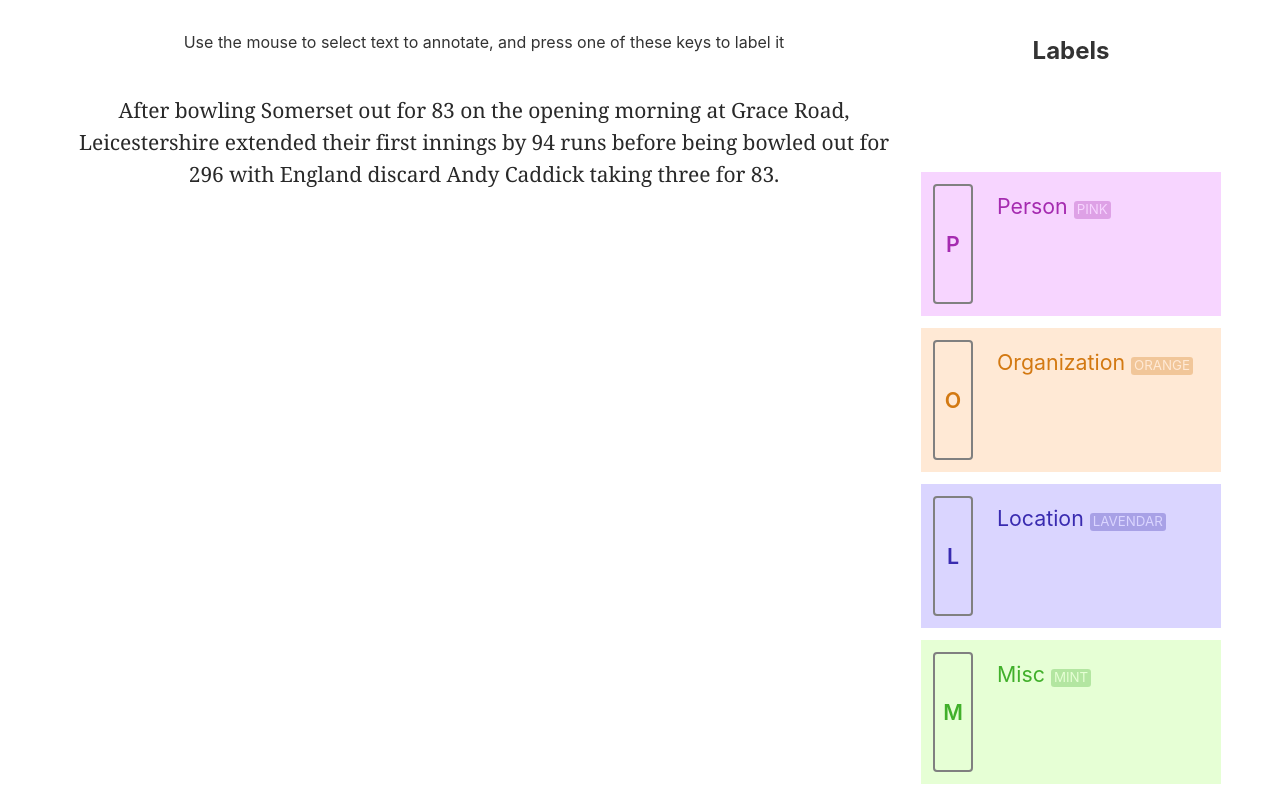
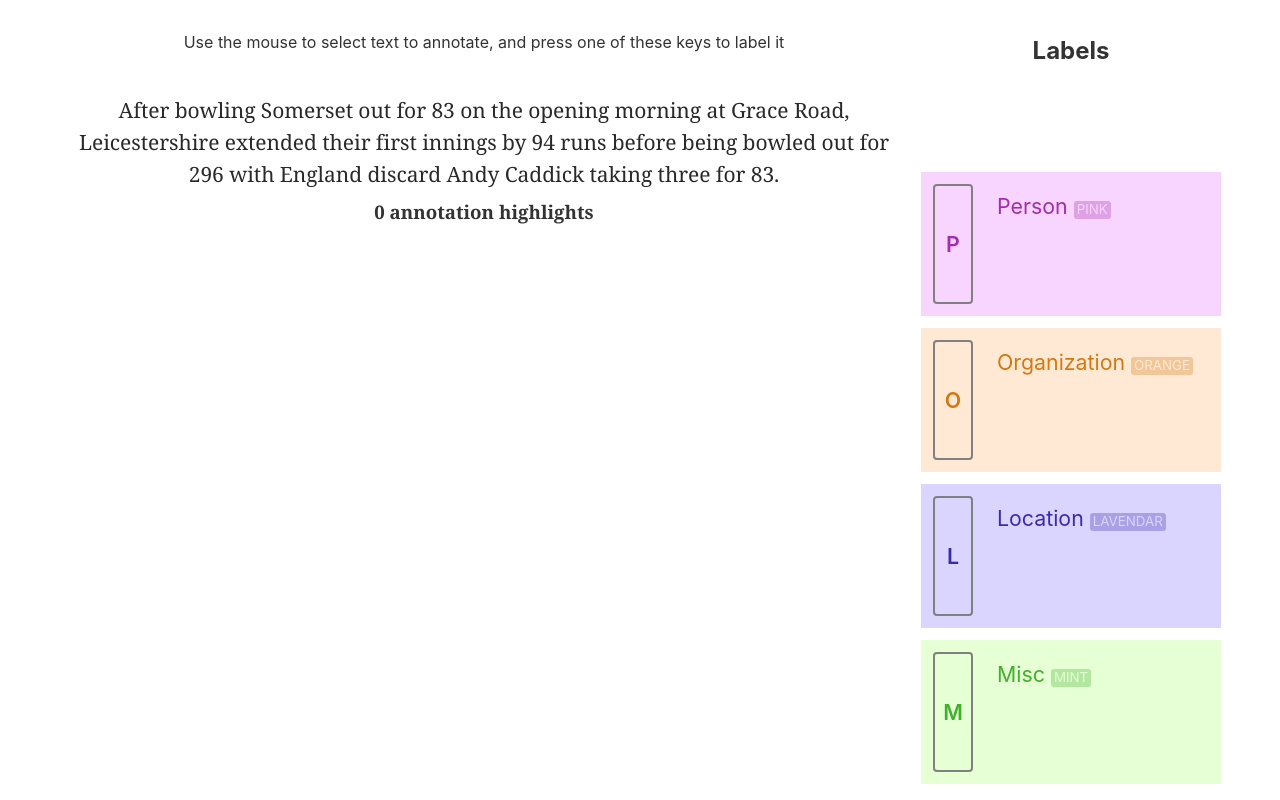
Before and after one commit to ledgerluminary55/labeller, a Svelte app: page / in a window 1280 px wide. Built offline with nearby package versions, Linux system fonts and the light colour scheme.

Commit message:
Working highlights

```diff
--- a/src/components/Document.svelte
+++ b/src/components/Document.svelte
@@ -1,5 +1,5 @@
 <script lang="ts">
-  import { Label, text } from '../store';
+  import { annotations, Label, text } from '../store';
   import type {Annotation} from '../store';
   const log = console.log.bind(console)
 
@@ -18,6 +18,12 @@
     'KeyL': Label.Location,
     'KeyM': Label.Misc,
   }
+
+  let highlights: Annotation[];
+
+	annotations.subscribe(value => {
+		highlights = value;
+	});
 
   function clearSelection(){
     window.getSelection().empty()
@@ -69,21 +75,23 @@
       start: selectionStart,
       end: selectionEnd,
       text: selectedText,
-      label: LABELS_FOR_KEYS[key]
+      label: LABELS_FOR_KEYS[key],
+      _position: {
+        top: Math.round(highlightRectangle.top),
+        bottom: Math.round(highlightRectangle.bottom),
+        left: Math.round(highlightRectangle.left),
+        right: Math.round(highlightRectangle.right),
+      }
     }
 
     log(`Key ${key} was pressed and text is selected. Create annotation...`, annotation)
 
+    annotations.update((currentAnnotations) => {
+      return [...currentAnnotations, annotation]
+    })
+
     clearSelection()
   })
-
-
-
-
-
-    // Get position of selection?
-    // Or style based on actual word?
-    // window.getSelection().removeAllRanges();
 
 
 </script>
@@ -92,6 +100,7 @@
   /* Stolen from medium.com */
   article {
     font-family: charter, Georgia, Cambria, "Times New Roman", Times, serif;
+    position: relative;
   }
 
   p.text {
@@ -105,12 +114,28 @@
     line-height: 32px;
   }
 
+  :global(.annotation) {
+    background-color: red;
+    width: 20px;
+    height: 20px;
+  }
+
 </style>
 
 <section class="instructions-and-document">
   <p>Use the mouse to select text to annotate, and press one of these keys to label it</p>
   <article on:mouseup={updateSelection}>
+    <p class="text">{text}</p>
+    <h1>{highlights.length} annotation highlights</h1>
+    {#each highlights as highlight, index}
+      <div class="annotation" style="
+        position: absolute;
+        top: {highlight._position.top}px;
 
-    <p class="text">{text}</p>
+        left: {highlight._position.left}px;
+      ">
+
+      </div>
+    {/each}
   </article>
 </section>
--- a/src/store.ts
+++ b/src/store.ts
@@ -20,8 +20,15 @@ export interface Annotation {
   end: number;
   text: string;
   label: Label;
+  // Extra hidden field for the highlight coordinates
+  _position: {
+    top: number;
+    bottom: number;
+    left: number;
+    right: number;
+  };
 }
 
 export const text = `After bowling Somerset out for 83 on the opening morning at Grace Road, Leicestershire extended their first innings by 94 runs before being bowled out for 296 with England discard Andy Caddick taking three for 83.`;
 
-export const annotations = writable(new Array<Annotation>());
+export let annotations = writable(new Array<Annotation>());
```
